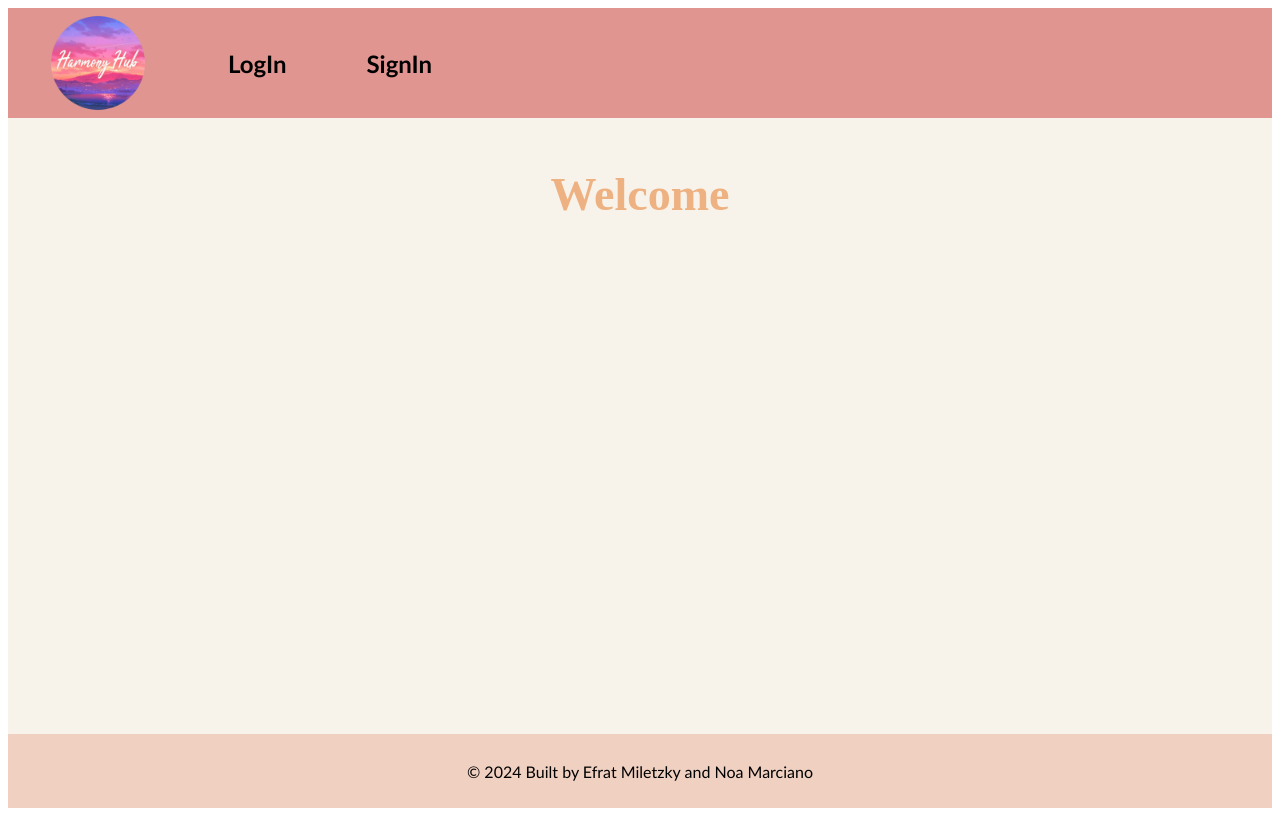
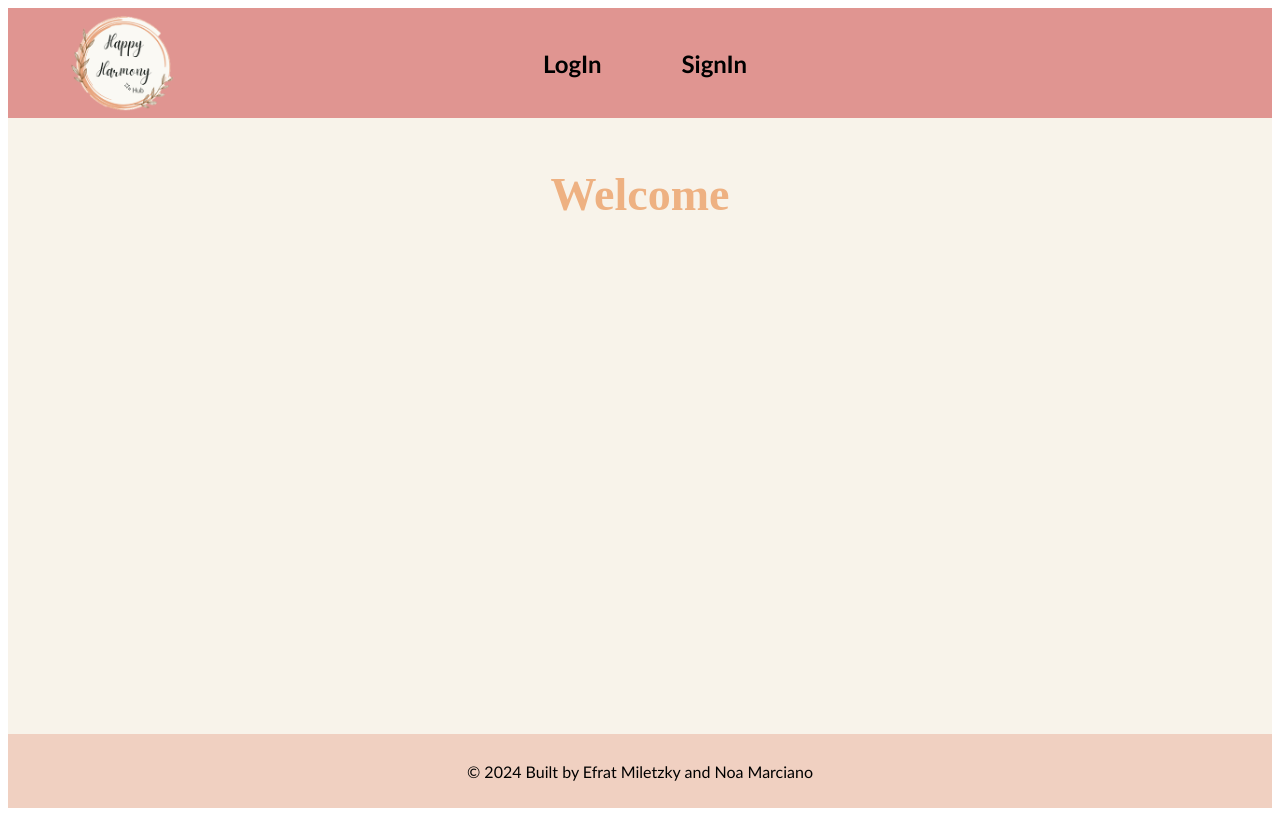
Before and after one commit to efratMIL/FakeServerProject, a React (Vite) app in the folder react/: page /home in a window 1280 px wide. Built offline with nearby package versions, Linux system fonts and the light colour scheme; no server answers.

Commit message:
change the logo

```diff
--- a/react/src/componnents/Header.jsx
+++ b/react/src/componnents/Header.jsx
@@ -2,7 +2,7 @@ import React, { useState, useContext } from "react"
 import { Link, NavLink, Outlet } from "react-router-dom"
 import "./componnents.css"
 import { showHeadersContext } from "../App";
-import logo from "../pictures/logo.png";
+import logo2 from "../pictures/logo2.png";
 
 export default function Header({ setShowHeaders }) {
     const showHeaders = useContext(showHeadersContext);
@@ -18,7 +18,7 @@ export default function Header({ setShowHeaders }) {
                         className={({ isActive }) => isActive ? 'activeStyles' : 'unActiveStyle'}
                         to="/"
                     >
-                        <img className={'logo'} src={logo} alt="Logo" />
+                        <img className={'logo'} src={logo2} alt="Logo" />
                     </NavLink>
                     <NavLink
                         to="/login"
--- a/react/src/componnents/componnents.css
+++ b/react/src/componnents/componnents.css
@@ -143,11 +143,12 @@ text-decoration: none;
     margin-top: 50%;
 }
 .logo {
-    width: 100px;
+    width: 50%;
     height: auto; /* Maintain aspect ratio */
     display: flex;
     align-items: center;
     justify-content: center;
+    margin-left: -30px;
 }
 
 @media screen and (max-width: 900px) {
```
Also changed, not shown: react/src/pictures/logo2.png (added), 1 other file (tests, documents, lock files or other folders).
